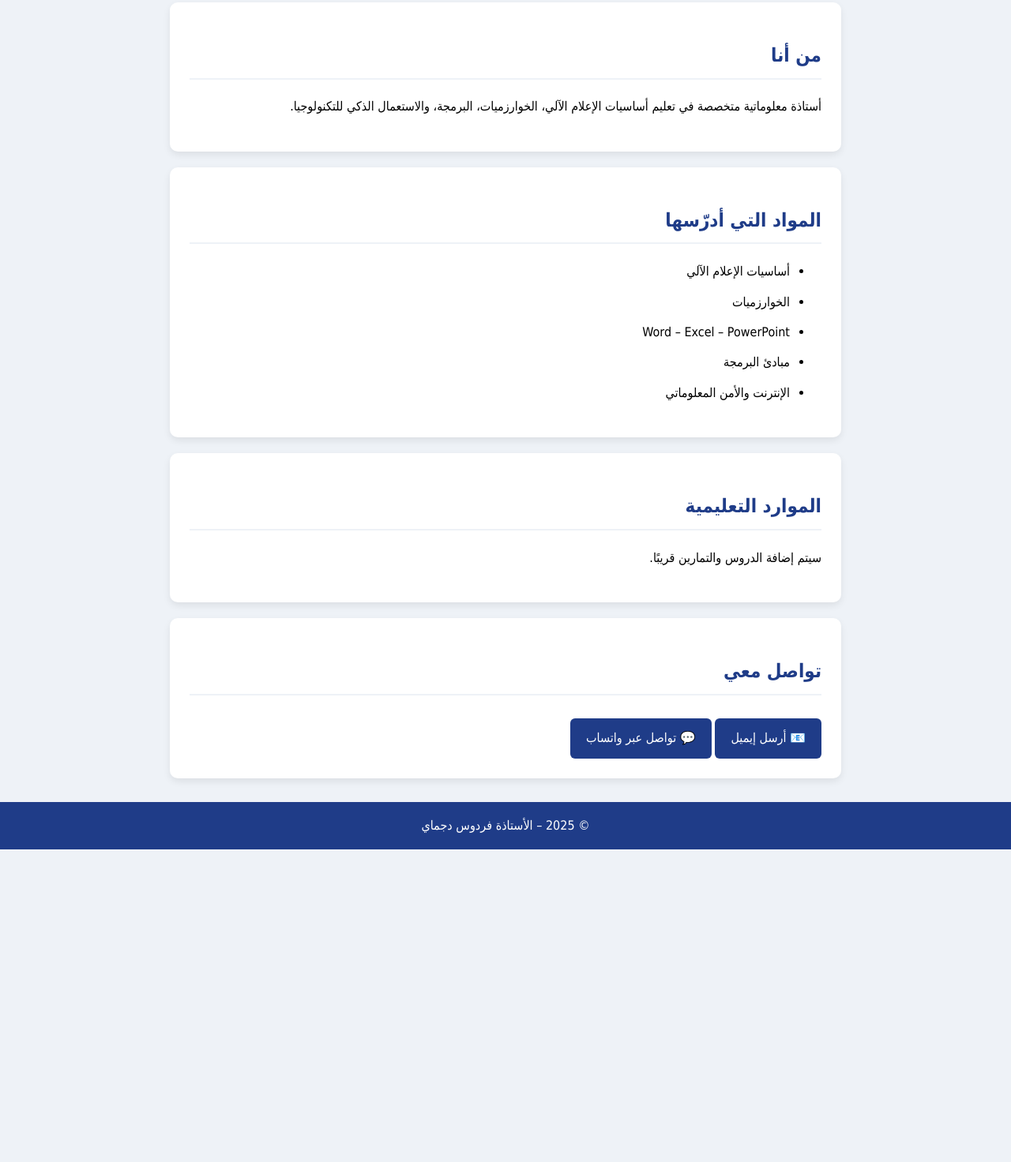
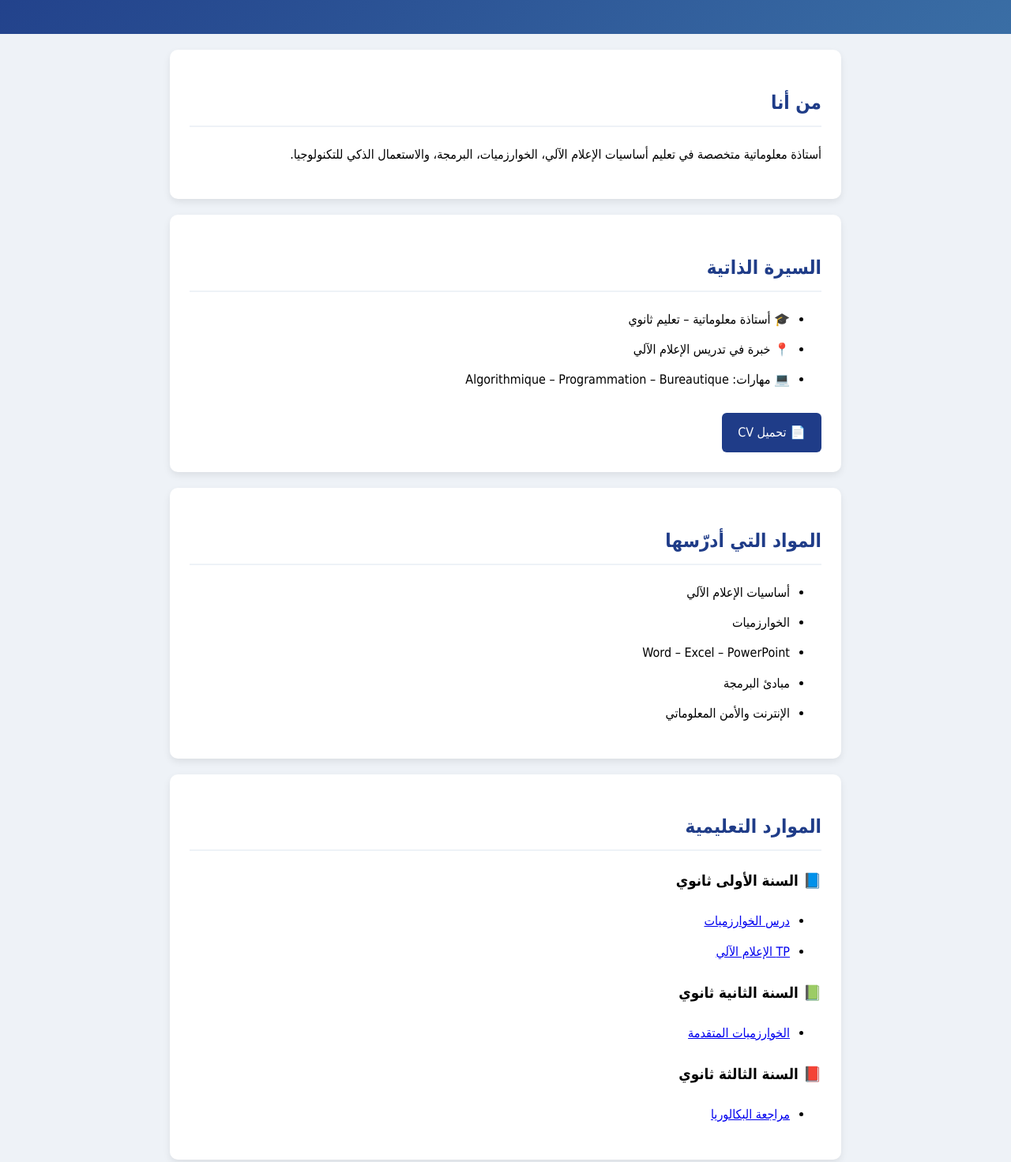
Before and after one commit to doussa98/doussa98.github.io, a plain HTML site: page index.html in a window 1280 px wide. Shown: the part 247-1719 px from the top of the page at 79% size. Before the commit the page ends 1323 px from the top, so only its background shows below. Drawn offline with Linux system fonts and the light colour scheme.

Commit message:
Update index.html

```diff
--- a/index.html
+++ b/index.html
@@ -2,6 +2,7 @@
 <html lang="ar" dir="rtl">
 <head>
     <meta charset="UTF-8">
+    <a class="btn" href="#fr">Français</a>
     <title>الأستاذة فردوس دجماي</title>
    <style>
     body {
@@ -68,6 +69,15 @@
         الخوارزميات، البرمجة، والاستعمال الذكي للتكنولوجيا.
     </p>
 </section>
+<section>
+    <h2>السيرة الذاتية</h2>
+    <ul>
+        <li>🎓 أستاذة معلوماتية – تعليم ثانوي</li>
+        <li>📍 خبرة في تدريس الإعلام الآلي</li>
+        <li>💻 مهارات: Algorithmique – Programmation – Bureautique</li>
+    </ul>
+    <a class="btn" href="cv-ferdaousse.pdf" target="_blank">📄 تحميل CV</a>
+</section>
 
 <section>
     <h2>المواد التي أدرّسها</h2>
@@ -79,11 +89,26 @@
         <li>الإنترنت والأمن المعلوماتي</li>
     </ul>
 </section>
-
 <section>
     <h2>الموارد التعليمية</h2>
-    <p>سيتم إضافة الدروس والتمارين قريبًا.</p>
+
+    <h3>📘 السنة الأولى ثانوي</h3>
+    <ul>
+        <li><a href="algo-1as.pdf" target="_blank">درس الخوارزميات</a></li>
+        <li><a href="tp-1as.pdf" target="_blank">TP الإعلام الآلي</a></li>
+    </ul>
+
+    <h3>📗 السنة الثانية ثانوي</h3>
+    <ul>
+        <li><a href="algo-2as.pdf" target="_blank">الخوارزميات المتقدمة</a></li>
+    </ul>
+
+    <h3>📕 السنة الثالثة ثانوي</h3>
+    <ul>
+        <li><a href="revision-bac.pdf" target="_blank">مراجعة البكالوريا</a></li>
+    </ul>
 </section>
+
 
 <section>
     <h2>تواصل معي</h2>
@@ -93,6 +118,13 @@
 </a>
 
 </section>
+<section id="fr">
+    <h2>À propos</h2>
+    <p>
+        Professeure d'informatique spécialisée dans l'enseignement
+        des bases de l'informatique, de l'algorithmique et de la programmation.
+    </p>
+</section>
 
 <footer>
     © 2025 – الأستاذة فردوس دجماي
```
